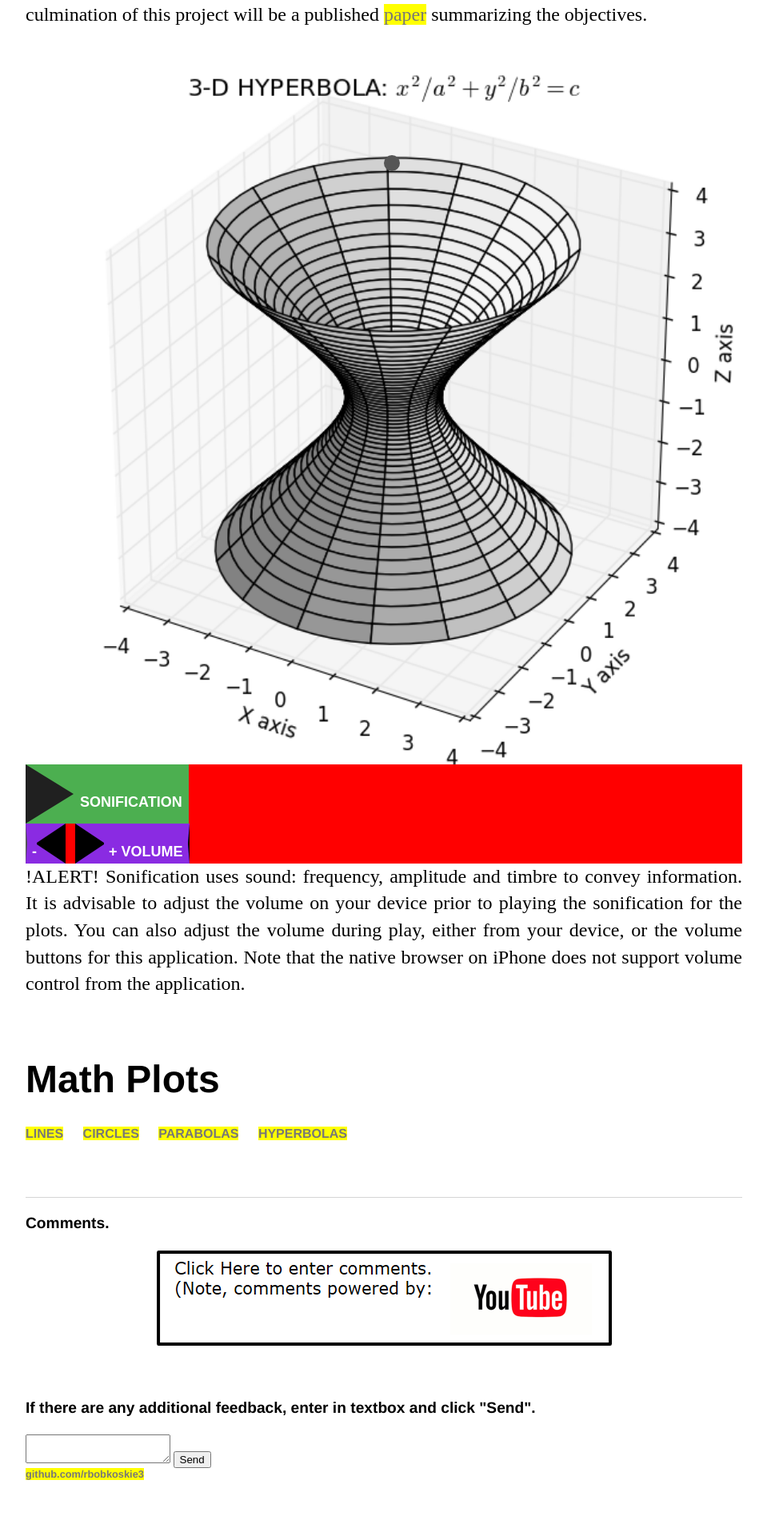
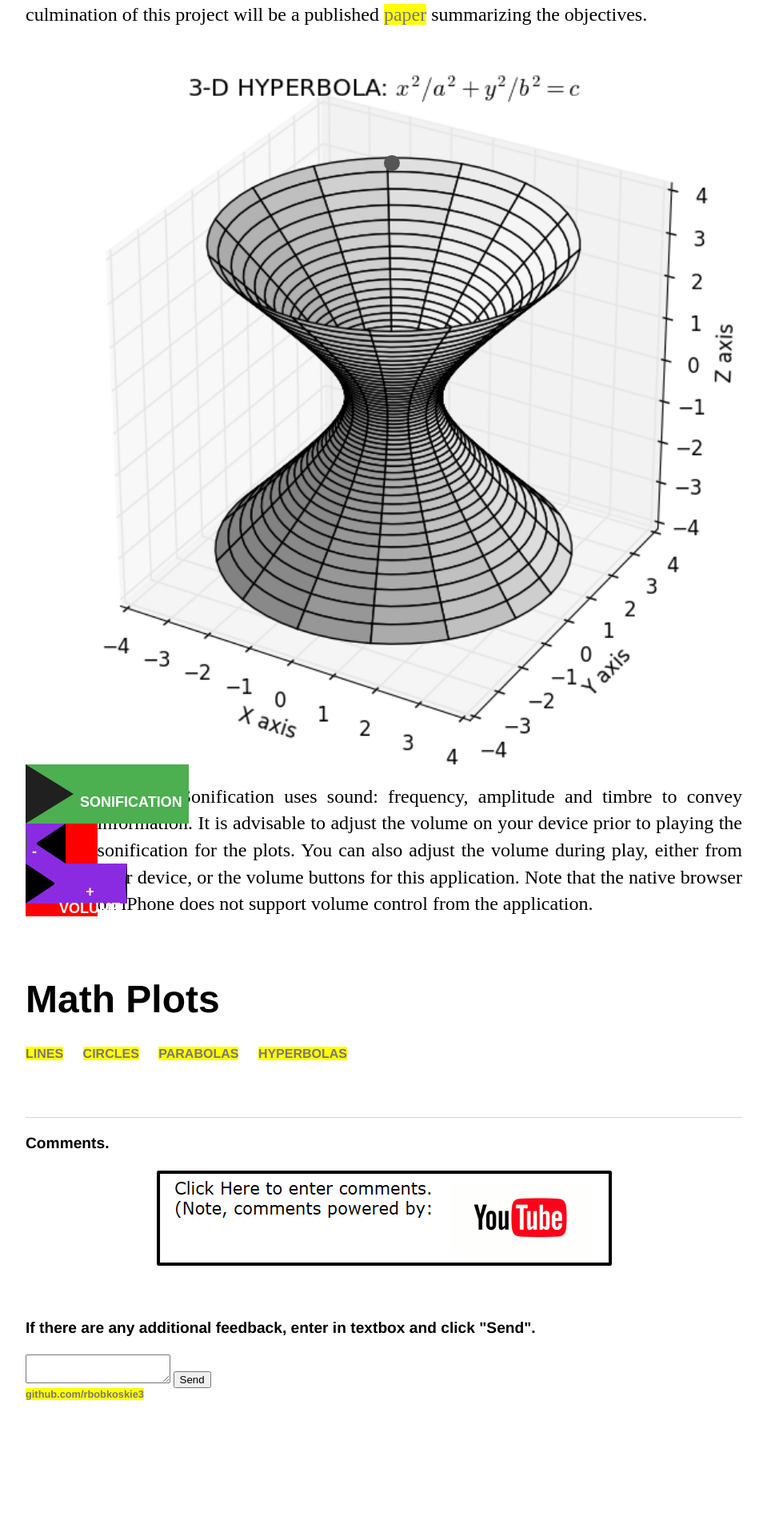
Before and after one commit to rbobkoskie3/rbobkoskie3.github.io, a Jekyll site: the page built from index.html, in a window 1280 px wide. Shown: the part 787-2698 px from the top of the page at 80% size, without its empty margins (160-1119 px from the left). Built offline with Jekyll 4.4.1, drawn with Linux system fonts in a browser that asks for light colours; after the commit the page ends 2598 px from its top, so only the background shows below that.

Commit message:
Add files via upload

```diff
--- a/index.html
+++ b/index.html
@@ -269,7 +269,7 @@ title: Math, Sonification, Plots
         */
 
         .floatButton {
-            width: 100%;
+            width: 10%;
             height: 100%;
             // width: 800px;
             // height: 600px;
@@ -281,7 +281,7 @@ title: Math, Sonification, Plots
         }
 
         floatWarning {
-            width: 100%;
+            width: 20%;
             height: 100%;
             // width: 800px;
             // height: 600px;
```
